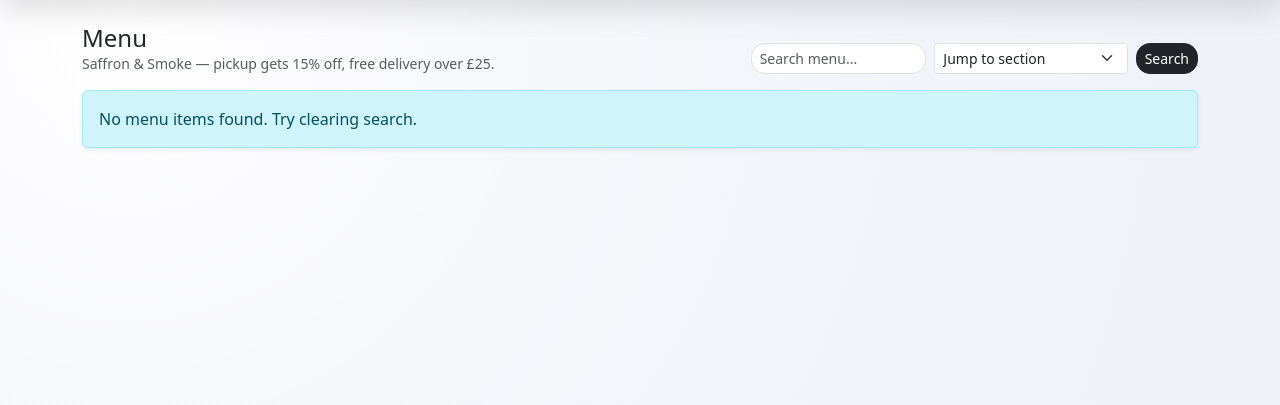
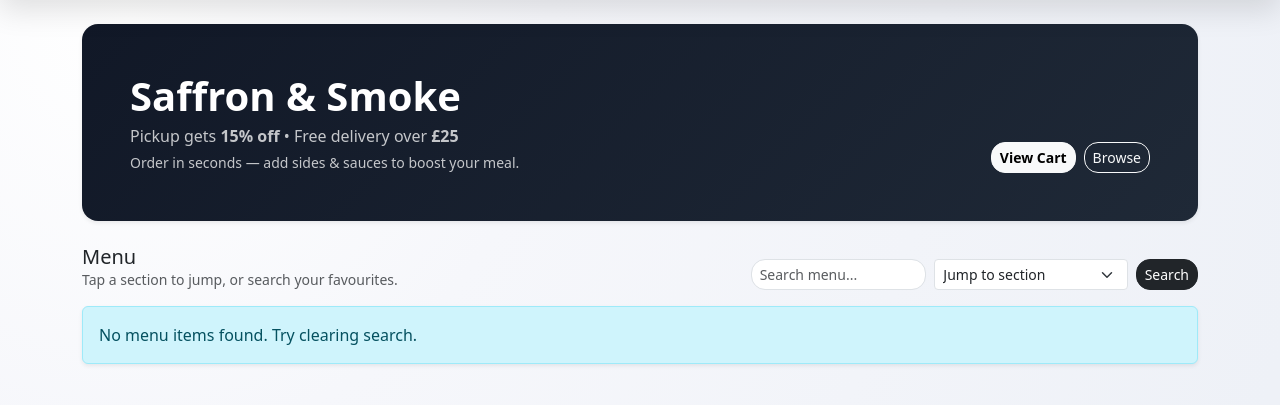
Before and after one commit to joshuacardozo-16/Restaurant-ordering-app, a Flask app: page /menu in a window 1280 px wide. Shown: the part 56-461 px from the top of the page. Run offline with Flask 3, Linux system fonts and the light colour scheme; data that the repository does not hold is empty.

Commit message:
Polish menu UI with category sections, image cards, and popular badges

```diff
--- a/app/static/css/style.css
+++ b/app/static/css/style.css
@@ -22,3 +22,40 @@
   .auth-card-title{
     letter-spacing: -0.02em;
   }
+
+  /* Menu hero */
+.menu-hero {
+  background: linear-gradient(135deg, #111827, #1f2937);
+}
+
+/* Menu cards */
+.menu-card {
+  border-radius: 1.25rem;
+  overflow: hidden;
+  transition: transform 0.12s ease, box-shadow 0.12s ease;
+}
+
+.menu-card:hover {
+  transform: translateY(-2px);
+}
+
+.menu-img-wrap {
+  position: relative;
+}
+
+.menu-img {
+  height: 170px;
+  object-fit: cover;
+}
+
+.menu-popular-pill {
+  position: absolute;
+  top: 10px;
+  left: 10px;
+  background: rgba(255, 193, 7, 0.95);
+  color: #111;
+  font-weight: 700;
+  font-size: 0.8rem;
+  padding: 6px 10px;
+  border-radius: 999px;
+}
--- a/app/templates/customer/menu.html
+++ b/app/templates/customer/menu.html
@@ -1,6 +1,7 @@
 {% extends "base.html" %}
 {% block title %}Menu{% endblock %}
 
+{# Fixed restaurant section order #}
 {% set CATEGORY_ORDER = [
   "Starters",
   "Sharers",
@@ -16,11 +17,43 @@
   "Drinks"
 ] %}
 
+{# Simple “Popular” list (safe now, data-driven later with Firestore) #}
+{% set POPULAR_NAMES = [
+  "Saffron Smash Burger",
+  "Butter Chicken Masala",
+  "Saffron Rice Bowl – Chicken",
+  "Burger Meal Deal",
+  "Wings Sharer (12 pcs)",
+  "Chicken Tikka Wrap",
+  "Loaded Fries (Cheese & Jalapeño)",
+  "Mango Lassi",
+  "Chocolate Fudge Brownie"
+] %}
+
 {% block content %}
-<div class="d-flex flex-wrap gap-2 justify-content-between align-items-end mb-3">
+<div class="menu-hero p-4 p-md-5 rounded-4 shadow-sm mb-4 text-white">
+  <div class="d-flex flex-wrap justify-content-between align-items-end gap-3">
+    <div>
+      <h1 class="display-6 fw-bold mb-1">Saffron &amp; Smoke</h1>
+      <div class="opacity-75">
+        Pickup gets <span class="fw-semibold">15% off</span> • Free delivery over <span class="fw-semibold">£25</span>
+      </div>
+      <div class="opacity-75 small mt-1">Order in seconds — add sides & sauces to boost your meal.</div>
+    </div>
+
+    <div class="d-flex gap-2 align-items-center">
+      <a class="btn btn-light btn-sm fw-semibold" href="{{ url_for('customer.cart_view') }}">
+        View Cart
+      </a>
+      <a class="btn btn-outline-light btn-sm" href="#top">Browse</a>
+    </div>
+  </div>
+</div>
+
+<div id="top" class="d-flex flex-wrap gap-2 justify-content-between align-items-end mb-3">
   <div>
-    <h1 class="h4 mb-0">Menu</h1>
-    <div class="text-muted small">Saffron &amp; Smoke — pickup gets 15% off, free delivery over £25.</div>
+    <h2 class="h5 mb-0">Menu</h2>
+    <div class="text-muted small">Tap a section to jump, or search your favourites.</div>
   </div>
 
   <form class="d-flex gap-2" method="get" action="{{ url_for('customer.menu') }}">
@@ -42,16 +75,35 @@
 
 {% set placeholder = url_for('static', filename='img/placeholder-food.jpg') %}
 
+{% macro badge_row(item) %}
+  <div class="d-flex gap-2 align-items-center flex-wrap mt-2">
+    {% if item.name in POPULAR_NAMES %}
+      <span class="badge text-bg-warning text-dark">🔥 Popular</span>
+    {% endif %}
+    {% if item.category == "Meal Deals" %}
+      <span class="badge text-bg-success">Value Deal</span>
+    {% endif %}
+    {% if item.category in ["Sauces", "Sides"] %}
+      <span class="badge text-bg-secondary">Add-on</span>
+    {% endif %}
+  </div>
+{% endmacro %}
+
 {% macro item_card(item) %}
   <div class="col">
-    <div class="card h-100 shadow-sm border-0">
-      <img
-        src="{{ item.image_url or placeholder }}"
-        class="card-img-top"
-        style="height: 170px; object-fit: cover;"
-        alt="{{ item.name }}"
-        onerror="this.onerror=null;this.src='{{ placeholder }}';"
-      >
+    <div class="card menu-card h-100 border-0 shadow-sm">
+      <div class="menu-img-wrap">
+        <img
+          src="{{ item.image_url or placeholder }}"
+          class="card-img-top menu-img"
+          alt="{{ item.name }}"
+          onerror="this.onerror=null;this.src='{{ placeholder }}';"
+        >
+        {% if item.name in POPULAR_NAMES %}
+          <div class="menu-popular-pill">🔥 Popular</div>
+        {% endif %}
+      </div>
+
       <div class="card-body d-flex flex-column">
         <div class="d-flex justify-content-between align-items-start gap-2">
           <div class="fw-semibold">{{ item.name }}</div>
@@ -60,12 +112,18 @@
 
         {% if item.description %}
           <div class="text-muted small mt-1">{{ item.description }}</div>
+        {% else %}
+          <div class="text-muted small mt-1">Freshly prepared.</div>
         {% endif %}
+
+        {{ badge_row(item) }}
 
         <div class="mt-auto pt-3">
           <form method="post" action="{{ url_for('customer.cart_add', item_id=item.id) }}">
             <input type="hidden" name="csrf_token" value="{{ csrf_token() }}">
-            <button class="btn btn-outline-dark btn-sm w-100" type="submit">Add to cart</button>
+            <button class="btn btn-outline-dark btn-sm w-100" type="submit">
+              Add to cart
+            </button>
           </form>
         </div>
       </div>
@@ -94,9 +152,10 @@
     {% if grouped.get(cat) %}
       <div class="mt-4" id="{{ cat|replace(' ','-')|lower }}">
         <div class="d-flex justify-content-between align-items-end mb-2">
-          <h2 class="h5 mb-0">{{ cat }}</h2>
+          <h3 class="h5 mb-0">{{ cat }}</h3>
           <span class="text-muted small">{{ grouped[cat]|length }} item(s)</span>
         </div>
+
         <div class="row row-cols-1 row-cols-sm-2 row-cols-lg-3 g-3">
           {% for it in grouped[cat] %}
             {{ item_card(it) }}
@@ -111,7 +170,7 @@
     {% if cat not in CATEGORY_ORDER %}
       <div class="mt-4" id="{{ cat|replace(' ','-')|lower }}">
         <div class="d-flex justify-content-between align-items-end mb-2">
-          <h2 class="h5 mb-0">{{ cat }}</h2>
+          <h3 class="h5 mb-0">{{ cat }}</h3>
           <span class="text-muted small">{{ cat_items|length }} item(s)</span>
         </div>
         <div class="row row-cols-1 row-cols-sm-2 row-cols-lg-3 g-3">
```
Also changed, not shown: app/static/img/placeholder-food.jpg (added).
